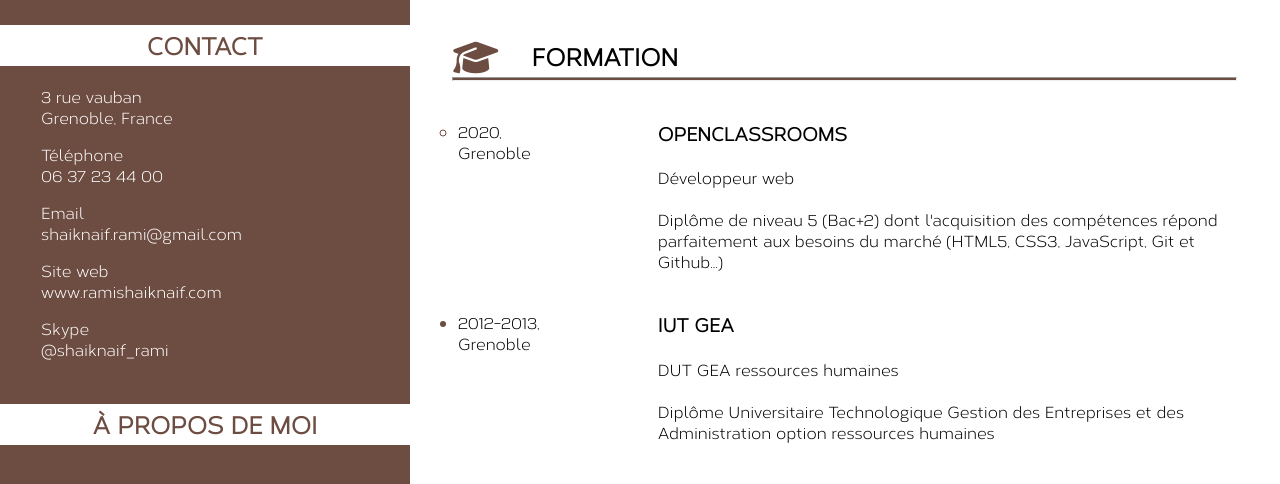
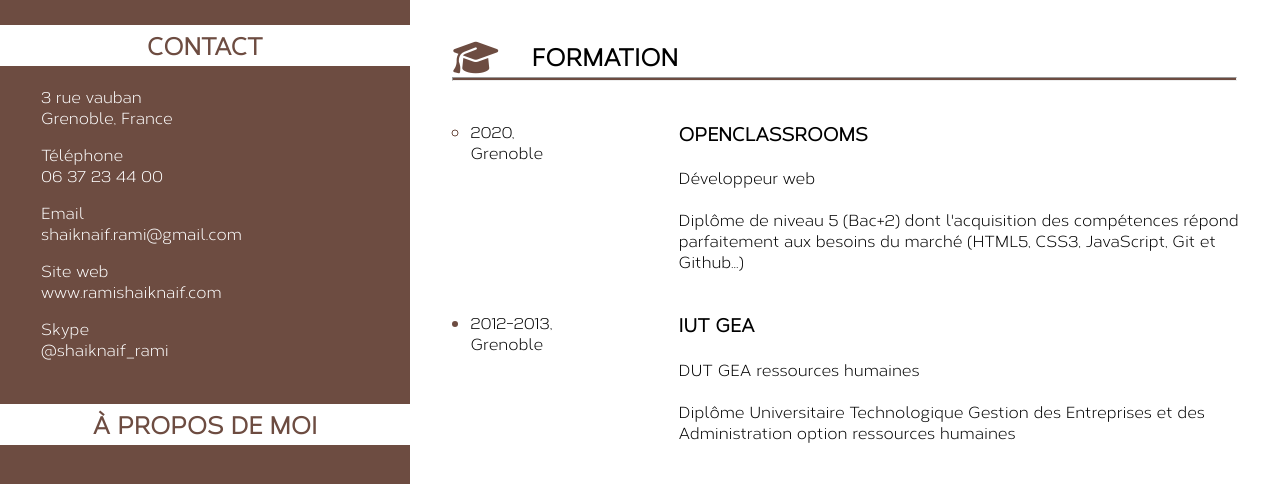
Before and after one commit to Rami-Shaik/Project-CV, a plain HTML site: page index.html in a window 1280 px wide. Shown: the part 287-771 px from the top of the page. Drawn offline with Linux system fonts and the light colour scheme; files whose address does not match are found by name.

Commit message:
fichier final

```diff
--- a/style.css
+++ b/style.css
@@ -171,7 +171,7 @@ section ul
     float: left;
     width: 16%;
     margin-top: auto;
-    margin-left: 1%;
+    /*margin-left: 1%;*/
 }
 
 .puce
@@ -183,6 +183,7 @@ section ul
 {
     margin-top: 40px;
     width: 95%;
+    margin-left: 2.4%
 }
 
 section h3, section h4, section p
@@ -418,6 +419,7 @@ aside i
     .section_texte
     {
         font-size: 0.8em;
+        margin-left: 1%
     }
 
     section h3, section h4, section p
```
